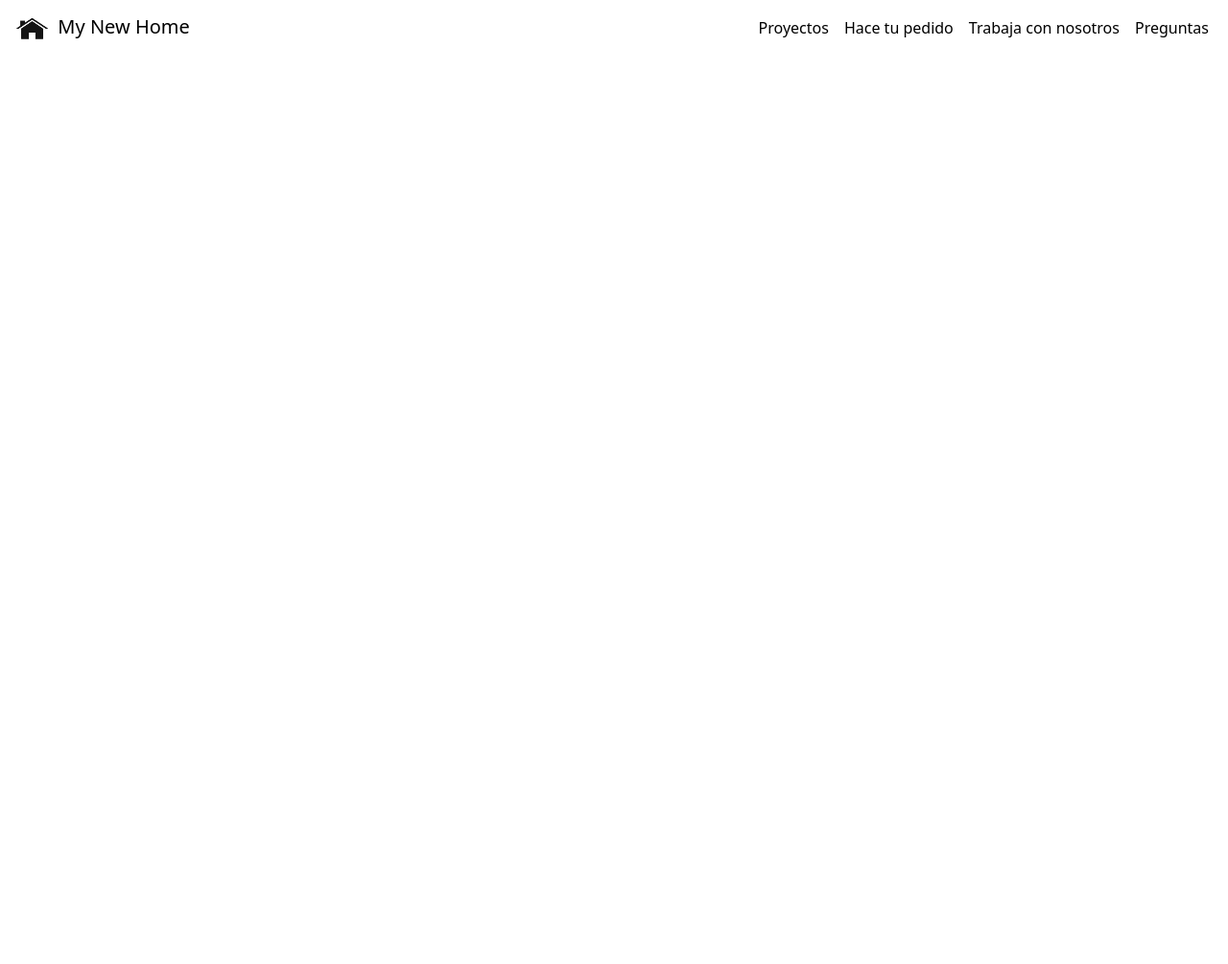
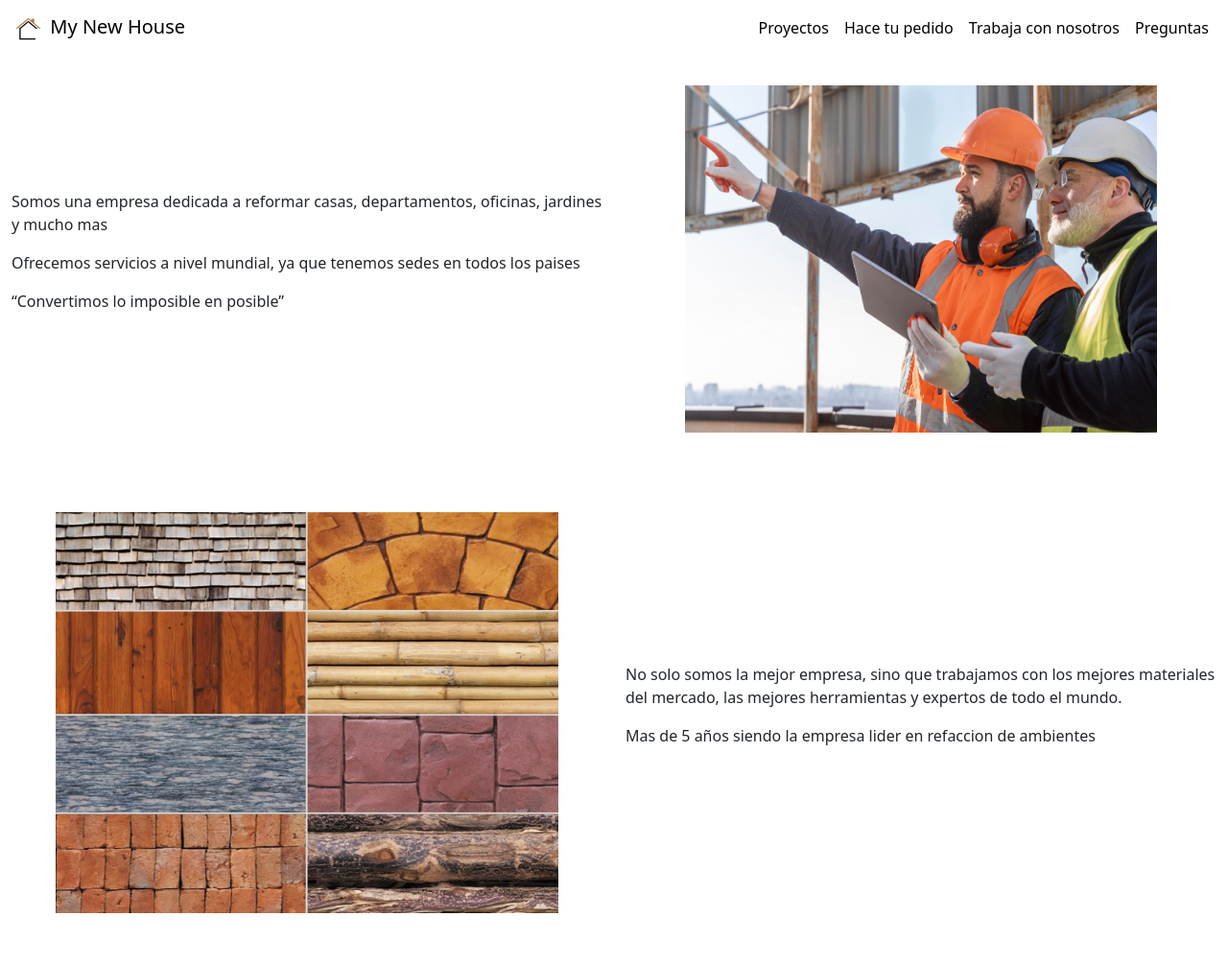
Before and after one commit to ElTomyy/PreEntrega3-Irigoyen, a plain HTML site: page index.html in a window 1280 px wide. Shown: the whole page at 96% size. Before the commit the page ends 800 px from the top, so only its background shows below. Drawn offline with Linux system fonts and the light colour scheme.

Commit message:
Feat Header

```diff
--- a/css/style.css
+++ b/css/style.css
@@ -1,20 +1,41 @@
-.img-logo{
+.logo-edit{
     height: 30px;
-    width: 25%;
+    width: 20%;
+}
+
+.header__img{
+    width: 80%;
+    height: 110%;
+}
+
+.header__img__second{
+    max-height: 80%;
+    width: 85%;
 }
 
 .navbar .collapse.navbar-collapse{
     flex-grow: inherit;
 }
 
-.navbar .collapse li a{
+.navbar a{
     color: black;
 }
 
 .nav-link:focus, .nav-link:hover{
+    /* color: var(--bs-nav-link-color); */
     color: black;
 }
 
 .navbar-toggler:focus{
     box-shadow: none;
 }
+
+/* .header__content{
+    height: calc(100vh - 60px);
+} */
+
+@media(min-width: 576px){
+    .header__order{
+        order: -1;
+    }
+}
--- a/index.html
+++ b/index.html
@@ -10,33 +10,69 @@
 </head>
 <body>
   <main>
+
     <nav class="navbar navbar-expand-lg bg-transparent">
       <div class="container-fluid">
         <a class="navbar-brand" href="index.html">
-                <img class="img-logo" src="assets/images/house-vector-icon.jpg" alt="logo">
-                My New Home
-            </a>
+          <img class="logo-edit" src="assets/images/logo.avif" alt="">
+          My New House</a>
         <button class="navbar-toggler" type="button" data-bs-toggle="collapse" data-bs-target="#navbarTogglerDemo02" aria-controls="navbarTogglerDemo02" aria-expanded="false" aria-label="Toggle navigation">
           <span class="navbar-toggler-icon"></span>
         </button>
         <div class="collapse navbar-collapse" id="navbarTogglerDemo02">
           <ul class="navbar-nav me-auto mb-2 mb-lg-0">
             <li class="nav-item">
-                    <a class="nav-link" aria-current="page" href="proyectos.html">Proyectos</a>
+              <a class="nav-link" aria-current="page" href="#">Proyectos</a>
             </li>
             <li class="nav-item">
-                    <a class="nav-link" href="hace-tu-pedido.html">Hace tu pedido</a>
+              <a class="nav-link" href="#">Hace tu pedido</a>
             </li>
             <li class="nav-item">
-                    <a class="nav-link" href="trabaja-con-nosotros.html">Trabaja con nosotros</a>
+              <a class="nav-link">Trabaja con nosotros</a>
             </li>
             <li class="nav-item">
-                    <a class="nav-link" href="preguntas.html">Preguntas</a>
+              <a class="nav-link">Preguntas</a>
             </li>
           </ul>
         </div>
       </div>
     </nav>
+
+    <div class="header__content container-fluid pt-5 d-flex align-items-center justify-content-center">
+      <div class="row">
+
+        <!-- texto -->
+        <div class="col-12 col-sm-6 d-flex flex-column justify-content-center">
+          <p>Somos una empresa dedicada a reformar casas, departamentos, oficinas, jardines y mucho mas</p>
+          <p>Ofrecemos servicios a nivel mundial, ya que tenemos sedes en todos los paises</p>
+          <p>“Convertimos lo imposible en posible”</p>
+        </div>
+
+        <!-- imagen -->
+        <div class="col-12 col-sm-6 d-flex align-items-center justify-content-center">
+          <img class="header__img img-fluid" src="assets/images/cerrar-hombres-trabajo-laptop.jpg" alt="Obreros trabajando">
+        </div>
+
+      </div>
+    </div>
+
+    <div class="header__content container-fluid pt-5 d-flex align-items-center justify-content-center">
+      <div class="row">
+
+        <!-- texto -->
+        <div class="col-12 col-sm-6 d-flex flex-column justify-content-center">
+          <p>No solo somos la mejor empresa, sino que trabajamos con los mejores materiales del mercado, las mejores herramientas y expertos de todo el mundo. </p>
+          <p>Mas de 5 años siendo la empresa lider en refaccion de ambientes </p>
+        </div>
+
+        <!-- imagen -->
+        <div class="col-12 col-sm-6 d-flex align-items-center justify-content-center header__order">
+          <img class="header__img__second img-fluid" src="assets/images/Materiales-de-construccion.jpg" alt="Obreros trabajando">
+        </div>
+
+      </div>
+    </div>
+
   </main>
     <script src="js/bootstrap.bundle.min.js"></script>
 </body>
```
Also changed, not shown: hace-tu-pedido.html (+1 -2 lines), preguntas.html (+1 -2 lines), proyectos.html (+1 -2 lines), trabaja-con-nosotros.html (+1 -2 lines), assets/images/Materiales-de-construccion.jpg (added), assets/images/cerrar-hombres-trabajo-laptop.jpg (added), assets/images/images.jpg (deleted), assets/images/logo.avif (added). Lines whose indentation alone changed are shown as unchanged.
